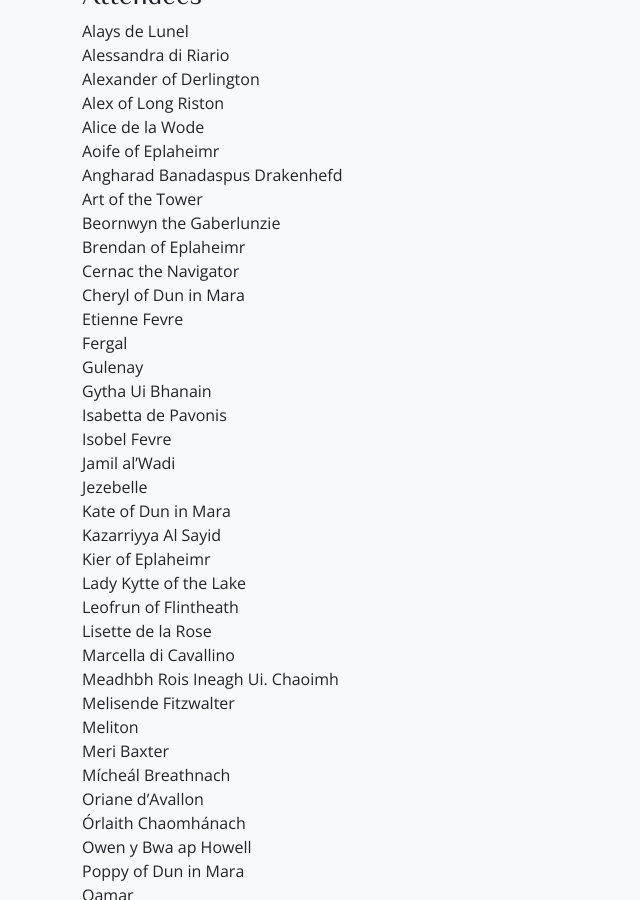
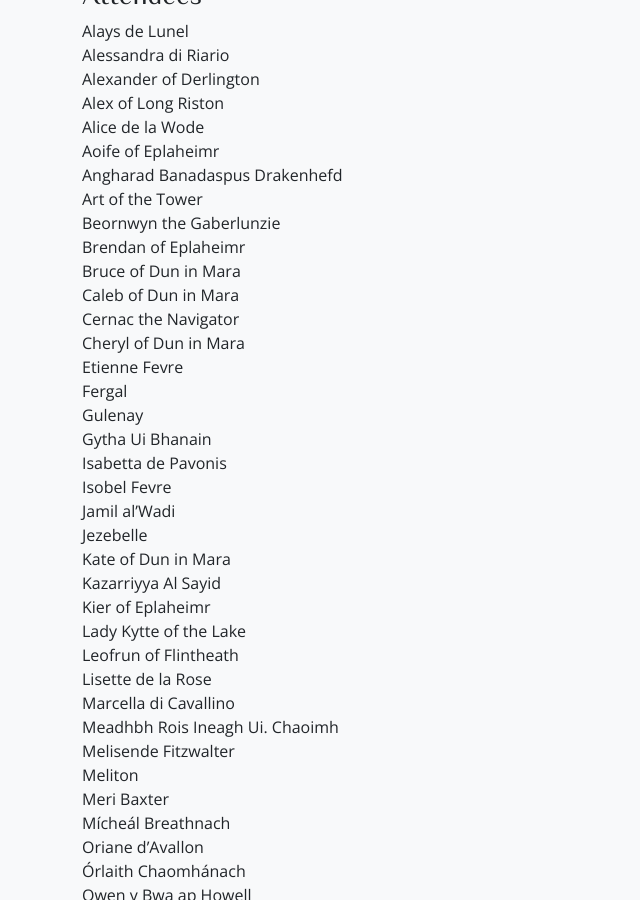
Before and after one commit to drachenwald/dun-in-mara, a Jekyll site: the page built from events/2023/strawberry-raid/attending.md, in a window 1280 px wide and 900 px high, scrolled down 881 px. Shown: the whole window, without its empty margins (0-640 px from the left). Built offline with Jekyll 4.4.1, drawn with Linux system fonts in a browser that asks for light colours; comment, search, counter and statistics services are not loaded.

Commit message:
Attendees

```diff
--- a/events/2023/strawberry-raid/attending.md
+++ b/events/2023/strawberry-raid/attending.md
@@ -41,6 +41,8 @@ Angharad Banadaspus Drakenhefd
 Art of the Tower
 Beornwyn the Gaberlunzie
 Brendan of Eplaheimr
+Bruce of Dun in Mara
+Caleb of Dun in Mara
 Cernac the Navigator
 Cheryl of Dun in Mara
 Etienne Fevre
```
